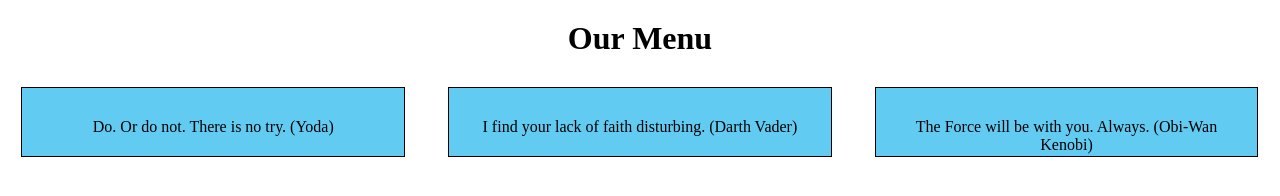
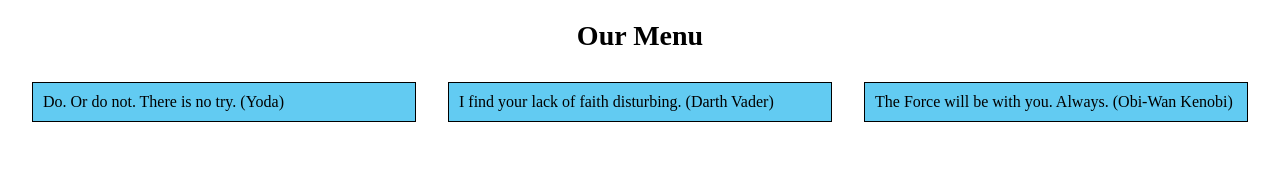
Before and after one commit to OrsiMKovacs/Module2-solution, a plain HTML site: page Module2-solution/index.html in a window 1280 px wide. Drawn offline with Linux system fonts and the light colour scheme.

Commit message:
Update style.css

```diff
--- a/Module2-solution/css/style.css
+++ b/Module2-solution/css/style.css
@@ -1,35 +1,49 @@
 
-/*Base style*/
 * {
-  box-sizing: border-box;
-  margin:0;
-  padding:0;
+  box-sizing: border-box; /*This makes sure that the padding and border are included in the total width and height of the elements.*/
+   margin: 0;
+   padding: 0;
+   }
+
+h1 {
+  text-align: center;
+  margin-top: 20px;
+  margin-bottom: 30px;
+  font-size: 175%;
+  font-family: "Times New Roman", Times, serif;
 }
-h1{
-	text-align: center;
-	margin-top: 20px;
-	margin-bottom: 30px;
+p {
+  font-family: "Times New Roman", Times, serif;
+  color: black;
 }
 
-p{
-	text-align: center;
-	border: 1px solid black;
-	background-color: #62CBF2;
-	width:90%;
-	height: 70px;
-	margin-right: auto;
-	margin-left: auto;
-	padding:30px;
-
+#p1 {
+  padding-top: 20px;
+  text-align: left;
+}
+#p2 {
+  text-align: center;
+  font-weight: bold;
+  font-size: 125%;
 }
 
-.row {width: 100%;}
+.row {width: 100%}
+
+[class*="col-"] {
+  padding: 10px;
+  border: 1px solid black;
+  height: auto;
+  background-color: #62CBF2;
+  position: relative;
+  margin-left: 2.5%;
+  margin-bottom: 2.5%;
+  height: auto;
+}
 
 /*Desktop view*/
 @media (min-width: 992px) {
   .col-lg-1, .col-lg-2, .col-lg-3, .col-lg-4, .col-lg-5, .col-lg-6, .col-lg-7, .col-lg-8, .col-lg-9, .col-lg-10, .col-lg-11, .col-lg-12 {
-    float: left;
-  }
+    float: left; }
   .col-lg-1 {
     width: 8.33%;
   }
@@ -40,7 +54,8 @@ p{
     width: 25%;
   }
   .col-lg-4 {
-    width: 33.33%;
+    /*width: 33.33%;*/
+    width: 30%;
   }
   .col-lg-5 {
     width: 41.66%;
@@ -89,7 +104,8 @@ p{
     width: 41.66%;
   }
   .col-md-6 {
-    width: 50%;
+    /*width: 50%;*/
+    width: 46.25%
   }
   .col-md-7 {
     width: 58.33%;
@@ -107,9 +123,11 @@ p{
     width: 91.66%;
   }
   .col-md-12 {
-    width: 100%;
+    /*width: 100%;*/
+    width: 95%;
   }
 }
+
 /*Mobile view*/
 @media (max-width: 767px) {
   .col-sm-1, .col-sm-2, .col-sm-3, .col-sm-4, .col-sm-5, .col-sm-6, .col-sm-7, .col-sm-8, .col-sm-9, .col-sm-10, .col-sm-11, .col-sm-12 {
@@ -149,6 +167,21 @@ p{
     width: 91.66%;
   }
   .col-sm-12 {
-    width: 100%;
+    /*width: 100%;*/
+    width: 95%;
   }
 }
+
+.title {
+  position: absolute;
+  top: 0;
+  right: 0;
+  width: 90px;
+  height:25px;
+  border-left: 1px solid black;
+  border-bottom: 1px solid black;
+  background-color: #FFFFE0;
+}
+
+#title2 { background-color: #FFE4B5; }
+#title3 { background-color: #FF7F50; }
```
